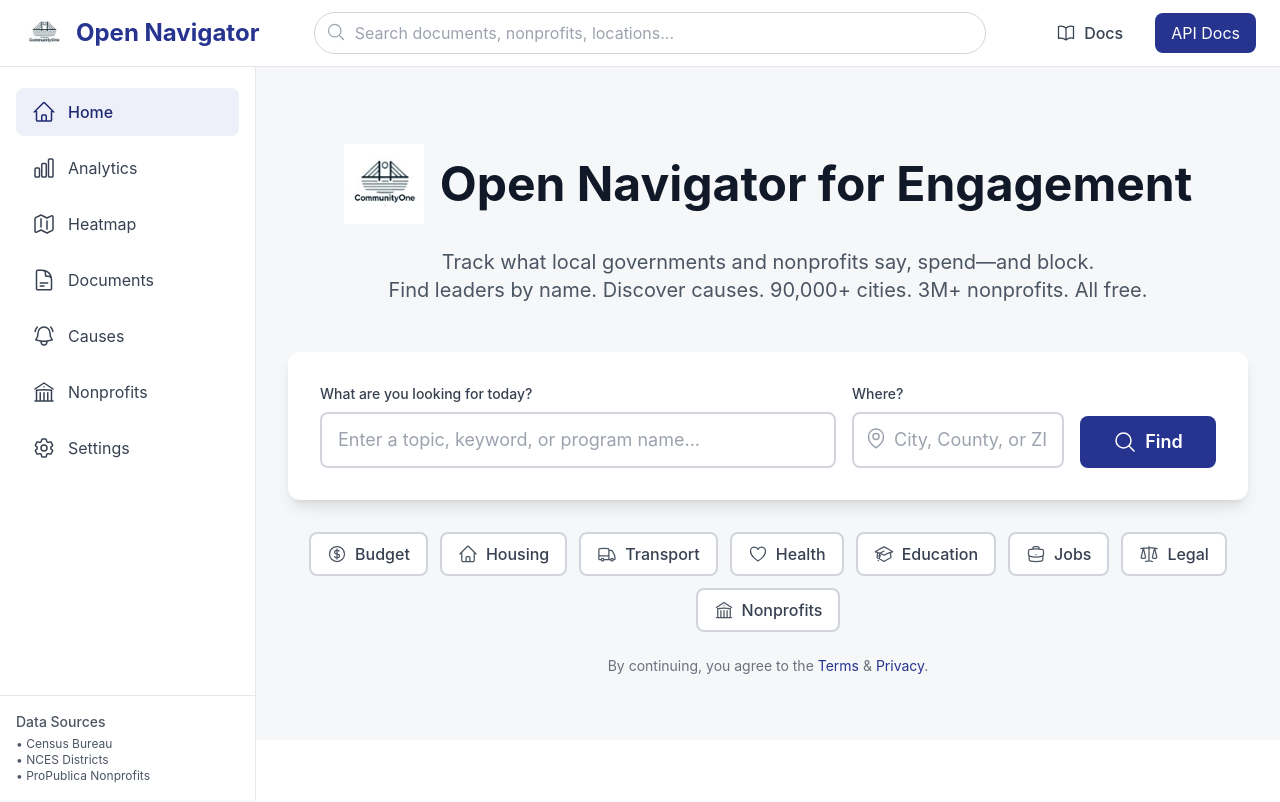
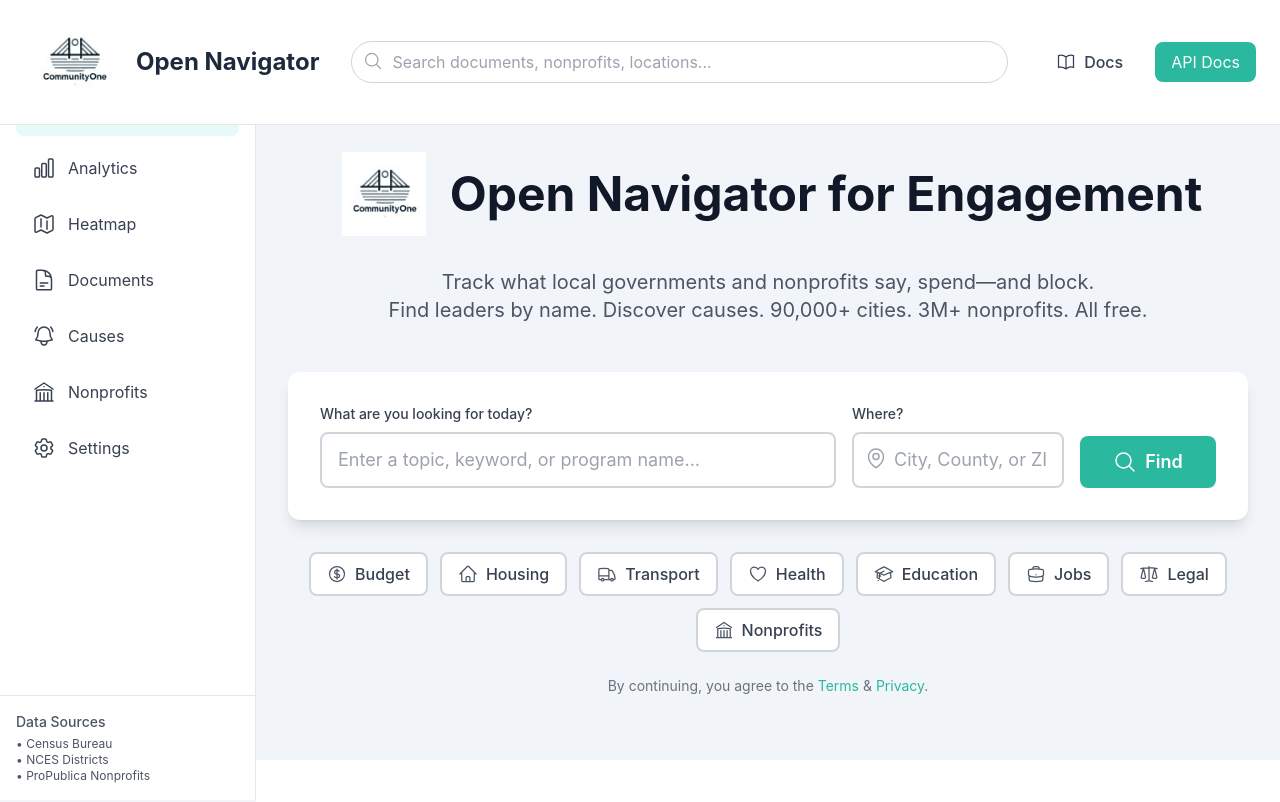
Before and after one commit to getcommunityone/open-navigator-for-engagement, a React (Vite) app in the folder frontend/: page / in a window 1280 px wide. Shown: the top 802 px of the page. Built offline with nearby package versions, Linux system fonts and the light colour scheme; the HTML template or start-up script is replaced by a standard one.

Commit message:
feat: Update background color to #F1F5F9 for improved aesthetics and consistency across components

```diff
--- a/frontend/src/components/Layout.tsx
+++ b/frontend/src/components/Layout.tsx
@@ -35,7 +35,7 @@
   }
 
   return (
-    <div className="min-h-screen" style={{ backgroundColor: '#F5F7F8' }}>
+    <div className="min-h-screen" style={{ backgroundColor: '#F1F5F9' }}>
       {/* Top Header Bar */}
       <div className="fixed top-0 left-0 right-0 bg-white border-b border-gray-200 z-50">
         <div className="flex items-center justify-between px-6 py-3">
@@ -43,9 +43,9 @@
             <img
               src="/communityone_logo.jpg"
               alt="CommunityOne Logo"
-              className="h-10 w-auto"
+              style={{ height: '100px', background: 'transparent', padding: '0.5rem' }}
             />
-            <h1 className="text-2xl font-bold text-primary-600">
+            <h1 className="text-2xl font-bold text-neutral-600">
               Open Navigator
             </h1>
           </Link>
--- a/frontend/src/index.css
+++ b/frontend/src/index.css
@@ -8,7 +8,7 @@
   font-weight: 400;
   color-scheme: light dark;
   color: rgba(255, 255, 255, 0.87);
-  background-color: #F5F7F8;
+  background-color: #F1F5F9;
 }
 
 body {
--- a/frontend/src/pages/Dashboard.tsx
+++ b/frontend/src/pages/Dashboard.tsx
@@ -41,7 +41,7 @@
   }))
 
   return (
-    <div className="min-h-screen p-8" style={{ backgroundColor: '#F5F7F8' }}>
+    <div className="min-h-screen p-8" style={{ backgroundColor: '#F1F5F9' }}>
       <div className="max-w-7xl mx-auto">
         {/* Header */}
         <div className="mb-8">
--- a/frontend/src/pages/Documents.tsx
+++ b/frontend/src/pages/Documents.tsx
@@ -48,7 +48,7 @@
   }
 
   return (
-    <div className="min-h-screen p-8" style={{ backgroundColor: '#F5F7F8' }}>
+    <div className="min-h-screen p-8" style={{ backgroundColor: '#F1F5F9' }}>
       <div className="max-w-7xl mx-auto">
         {/* Header */}
         <div className="mb-8">
--- a/frontend/src/pages/Home.tsx
+++ b/frontend/src/pages/Home.tsx
@@ -54,7 +54,7 @@
   }
 
   return (
-    <div className="min-h-screen" style={{ backgroundColor: '#F5F7F8' }}>
+    <div className="min-h-screen" style={{ backgroundColor: '#F1F5F9' }}>
       {/* Hero Section */}
       <div className="max-w-7xl mx-auto px-4 sm:px-6 lg:px-8 pt-20 pb-16">
         <div className="text-center">
@@ -62,7 +62,7 @@
             <img
               src="/communityone_logo.jpg"
               alt="CommunityOne Logo"
-              className="h-20 w-auto"
+              style={{ height: '100px', background: 'transparent', padding: '0.5rem' }}
             />
             <h1 className="text-5xl font-bold text-gray-900">
               Open Navigator for Engagement
@@ -203,7 +203,7 @@
       </div>
 
       {/* Stats Section */}
-      <div className="py-16" style={{ backgroundColor: '#F5F7F8' }}>
+      <div className="py-16" style={{ backgroundColor: '#F1F5F9' }}>
         <div className="max-w-7xl mx-auto px-4 sm:px-6 lg:px-8">
           <div className="grid grid-cols-1 md:grid-cols-4 gap-8 text-center">
             <div>
--- a/frontend/tailwind.config.js
+++ b/frontend/tailwind.config.js
@@ -8,22 +8,27 @@
     extend: {
       colors: {
         primary: {
-          50: '#eef0f9',
-          100: '#dde1f3',
-          500: '#3b4db8',
-          600: '#26348F',
-          700: '#1e2871',
+          50: '#e6fbf8',
+          100: '#b3f2e8',
+          500: '#34D4BF',
+          600: '#2AB89F',
+          700: '#239C85',
         },
         sky: {
-          50: '#eef0f9',
-          100: '#dde1f3',
-          500: '#3b4db8',
-          600: '#26348F',
-          700: '#1e2871',
+          50: '#e6fbf8',
+          100: '#b3f2e8',
+          500: '#34D4BF',
+          600: '#2AB89F',
+          700: '#239C85',
         },
         neutral: {
-          600: '#28343D',
-          700: '#1f282f',
+          600: '#1E293B',
+          700: '#0f172a',
+        },
+        slate: {
+          500: '#64748B',
+          600: '#475569',
+          700: '#334155',
         },
       },
     },
```
Also changed, not shown: 1 other file (tests, documents, lock files or other folders).
